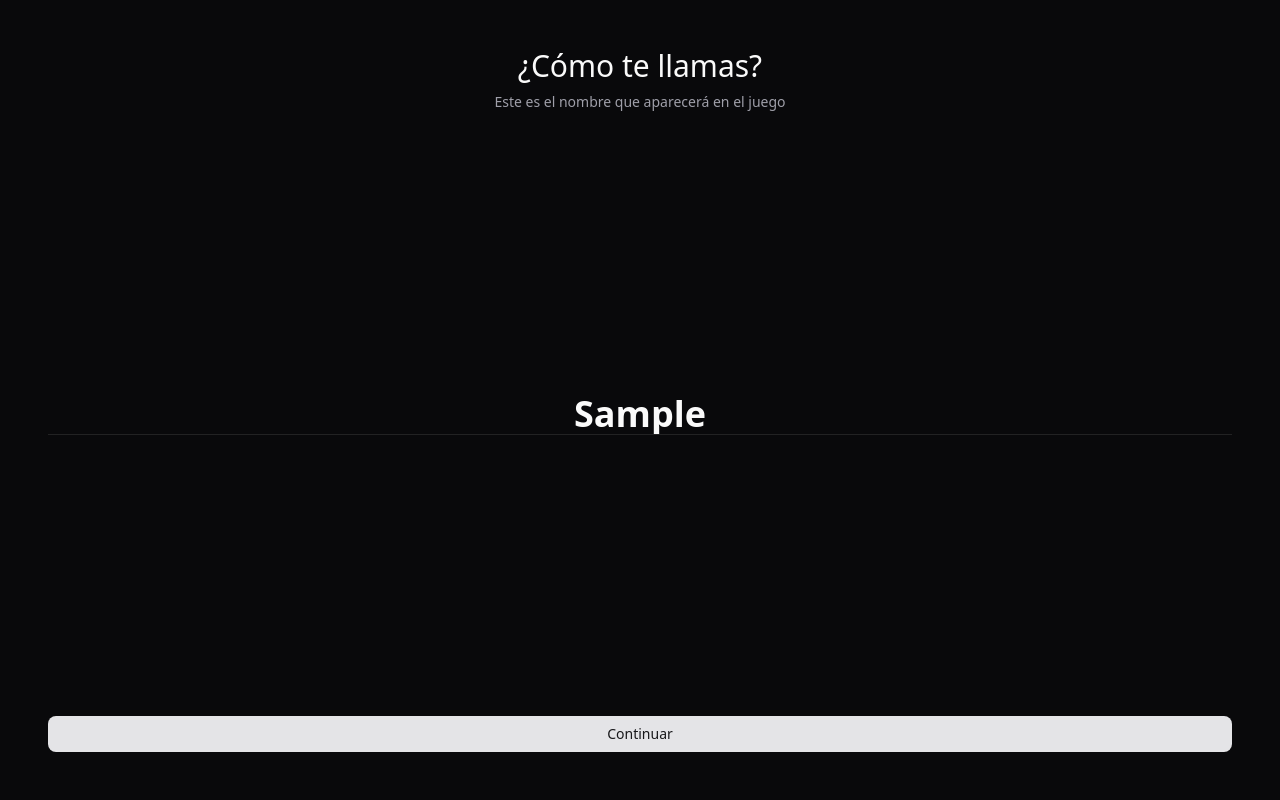
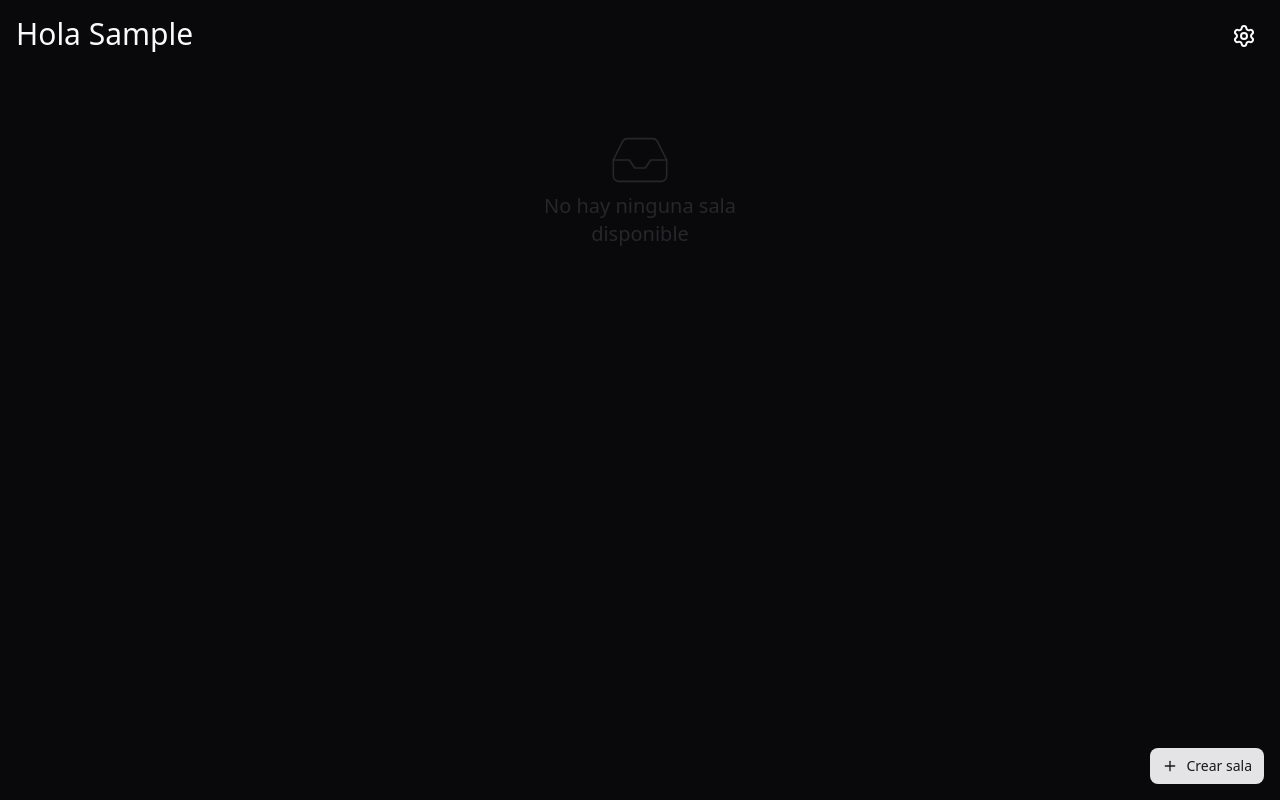
Before and after one commit to soyluisarrieta/the-imposter-game, a React (Vite) app: page / in a window 1280 px wide. Both pictures are taken after typing "Sample" into the empty fields and a click on the button "Continuar". Built offline with nearby package versions, Linux system fonts and the light colour scheme.

Commit message:
refactor: add ui home page with no rooms available status

```diff
--- /dev/null
+++ b/src/components/UserForm.tsx
@@ -0,0 +1,39 @@
+import { Button } from "@/components/ui/button"
+import { useUserStore } from "@/stores/useUserStore"
+
+export default function UserForm() {
+  const { setUsername } = useUserStore()
+
+  const handleSubmit = (e: React.FormEvent<HTMLFormElement>) => {
+    e.preventDefault()
+
+    const formData = new FormData(e.currentTarget)
+    const username = formData.get("username")?.toString().trim()
+    if (!username) return
+
+    setUsername(username)
+  }
+
+  return (
+    <form
+      className="min-h-dvh p-12 text-center flex flex-col"
+      onSubmit={handleSubmit}
+    >
+      <h1 className="text-3xl font-medium mb-2">¿Cómo te llamas?</h1>
+      <p className="text-muted-foreground text-sm">Este es el nombre que aparecerá en el juego</p>
+      <div className="grow flex items-center justify-center">
+        <input
+          className="w-full border-b text-4xl placeholder:text-foreground/50 focus:outline-none text-center font-bold"
+          name="username"
+          placeholder="Tu nombre"
+          autoFocus
+          required
+        />
+      </div>
+
+      <Button type="submit">
+        Continuar
+      </Button>
+    </form>
+  )
+}
--- a/src/pages/HomePage.tsx
+++ b/src/pages/HomePage.tsx
@@ -1,39 +1,37 @@
 import { Button } from "@/components/ui/button"
+import UserForm from "@/components/UserForm"
 import { useUserStore } from "@/stores/useUserStore"
+import { InboxIcon, PlusIcon, SettingsIcon } from "lucide-react"
 
 export default function HomePage() {
-  const { setUsername } = useUserStore()
+  const { username, setUsername } = useUserStore()
 
-  const handleSubmit = (e: React.FormEvent<HTMLFormElement>) => {
-    e.preventDefault()
-
-    const formData = new FormData(e.currentTarget)
-    const username = formData.get("username")?.toString().trim()
-    if (!username) return
-
-    setUsername(username)
-  }
+  if (!username) return <UserForm />
 
   return (
-    <form
-      className="min-h-dvh p-12 text-center flex flex-col"
-      onSubmit={handleSubmit}
-    >
-      <h1 className="text-3xl font-medium mb-2">¿Cómo te llamas?</h1>
-      <p className="text-muted-foreground text-sm">Este es el nombre que aparecerá en el juego</p>
-      <div className="grow flex items-center justify-center">
-        <input
-          className="w-full border-b text-4xl placeholder:text-foreground/50 focus:outline-none text-center font-bold"
-          name="username"
-          placeholder="Tu nombre"
-          autoFocus
-          required
-        />
+    <>
+      <header className="p-4 flex justify-between">
+        <p className="text-3xl">
+          Hola {username}
+        </p>
+        <Button variant='ghost' size='icon-lg' onClick={() => setUsername('')}>
+          <SettingsIcon className="size-6" />
+        </Button>
+      </header>
+
+      <main className="p-4">
+        <div className="p-10 text-xl text-muted flex flex-col justify-center items-center">
+          <InboxIcon className="size-16" strokeWidth={0.6} />
+          <p className="max-w-60 text-center">No hay ninguna sala disponible</p>
+        </div>
+      </main>
+
+      <div className="fixed bottom-0 right-0 p-4">
+        <Button>
+          <PlusIcon />
+          Crear sala
+        </Button>
       </div>
-
-      <Button type="submit">
-        Continuar
-      </Button>
-    </form>
+    </>
   )
 }
```
